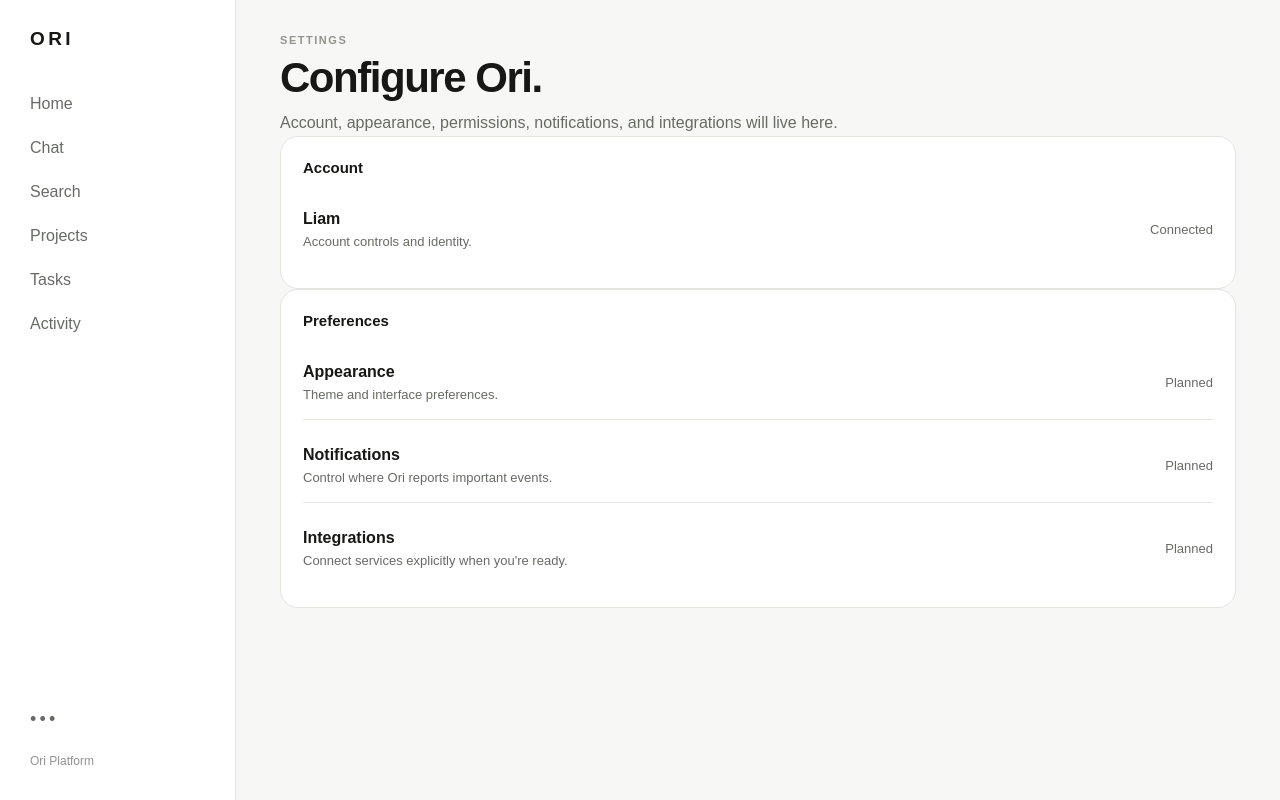
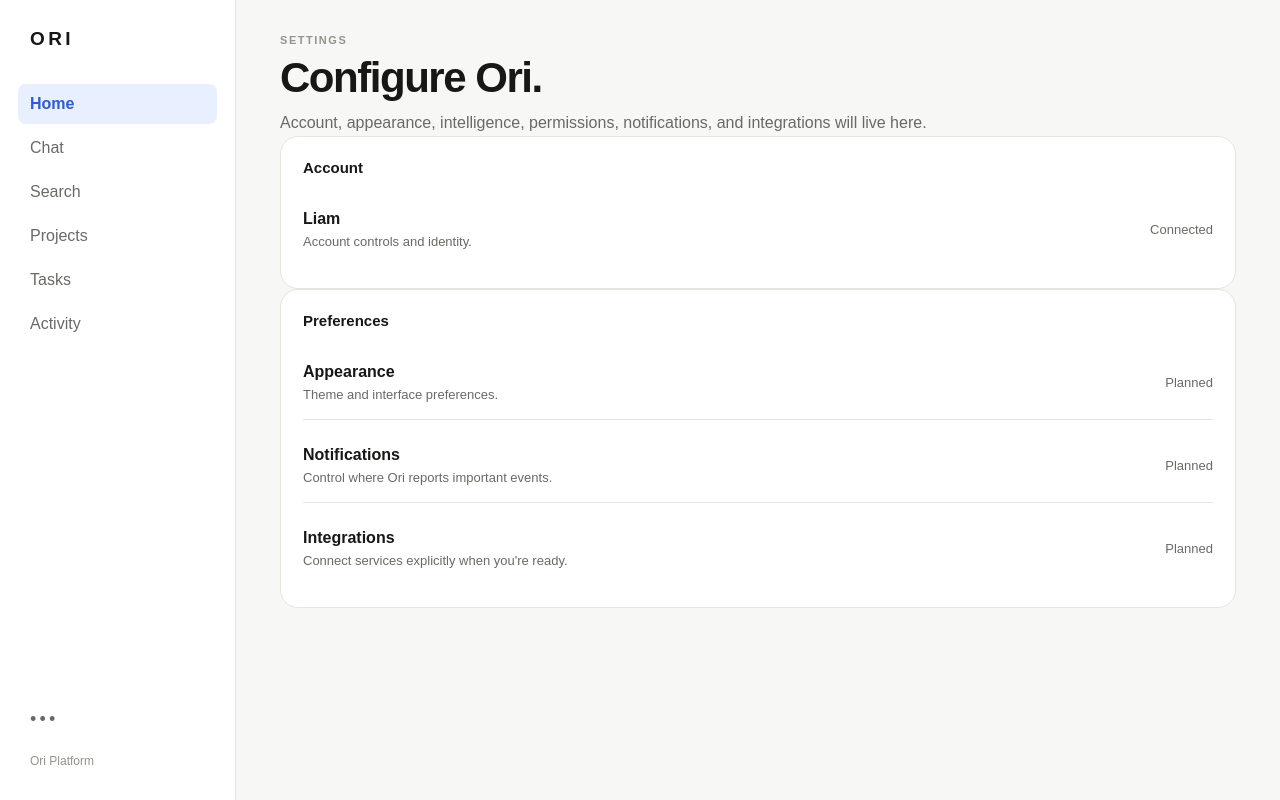
Before and after one commit to 30lnewcomb-byte/ori-platform, a Next.js app in the folder apps/web/: page /settings in a window 1280 px wide. Built offline with nearby package versions, Linux system fonts and the light colour scheme; a web font is replaced by a local one.

Commit message:
Keep settings page compatible with hidden More menu

```diff
--- a/apps/web/app/settings/page.tsx
+++ b/apps/web/app/settings/page.tsx
@@ -2,8 +2,8 @@ import AppShell from '../../components/app-shell'
 
 export default function SettingsPage() {
   return (
-    <AppShell active="Settings">
-      <header className="topbar"><div><p className="eyebrow">SETTINGS</p><h1>Configure Ori.</h1><p className="appIntro">Account, appearance, permissions, notifications, and integrations will live here.</p></div></header>
+    <AppShell active="Home">
+      <header className="topbar"><div><p className="eyebrow">SETTINGS</p><h1>Configure Ori.</h1><p className="appIntro">Account, appearance, intelligence, permissions, notifications, and integrations will live here.</p></div></header>
       <div className="homeGrid">
         <section className="sectionBlock">
           <div className="sectionHeader"><h3>Account</h3></div>
```
